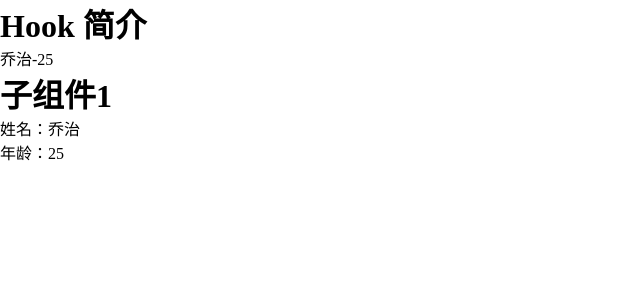
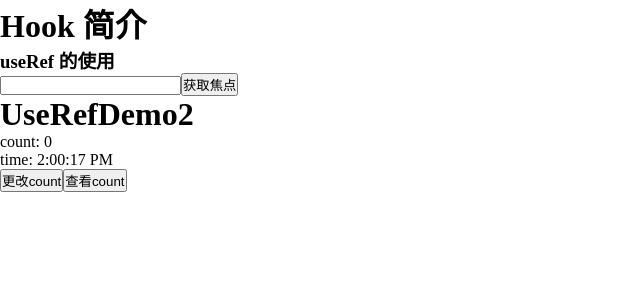
Before and after one commit to qiaozhididi/react-hook, a React (Create React App) app: page / in a window 1280 px wide. Shown: the top 300 px of the page, without its empty margins (0-640 px from the left). Built offline with nearby package versions, Linux system fonts and the light colour scheme.

Commit message:
useRef的使用

```diff
--- a/src/App.js
+++ b/src/App.js
@@ -14,6 +14,8 @@ import HookRules from "./HookRules/HookRules";
 import User1 from "./HookRules/User1";
 import User2 from "./HookRules/User2";
 import HookUseState from "./StateHook/HookUseState";
+import UseRefDemo from "./UseRef/UseRefDemo";
+import UseRefDemo2 from "./UseRef/UseRefDemo2";
 
 function App() {
   const clickStorageHandler = () => {
@@ -41,7 +43,9 @@ function App() {
       {/* <User1 /> */}
       {/* <User2 /> */}
       {/* <button onClick={clickStorageHandler}>存储信息</button> */}
-      <Parent />
+      {/* <Parent /> */}
+      <UseRefDemo />
+      <UseRefDemo2 />
     </div>
   );
 }
--- /dev/null
+++ b/src/UseRef/UseRefDemo.jsx
@@ -0,0 +1,15 @@
+import React, { useRef } from "react";
+
+export default function useRefDemo() {
+  const inputRef = useRef(null);
+  const clickHandler = () => {
+    inputRef.current.focus();
+  };
+  return (
+    <div>
+      <h3>useRef 的使用</h3>
+      <input type="text" ref={inputRef} />
+      <button onClick={clickHandler}>获取焦点</button>
+    </div>
+  );
+}
--- /dev/null
+++ b/src/UseRef/UseRefDemo2.jsx
@@ -0,0 +1,24 @@
+import React, { useState, useRef } from "react";
+
+export default function UseRefDemo2() {
+  //   let count = 0;
+  const count = useRef(0);
+  const [time, setTime] = useState(new Date().toLocaleTimeString());
+  //引用调用了changeCount，组件会重新渲染，则组件的代码会重新执行，那么count就一直被重置为0，所以永远拿不到count更改后的值
+  const changeCount = () => {
+    count.current++;
+    setTime(new Date().toLocaleTimeString());
+  };
+  const showCount = () => {
+    alert(`count: ${count.current}`);
+  };
+  return (
+    <div>
+      <h1>UseRefDemo2</h1>
+      <p>count: {count.current}</p>
+      <p>time: {time}</p>
+      <button onClick={changeCount}>更改count</button>
+      <button onClick={showCount}>查看count</button>
+    </div>
+  );
+}
```
Also changed, not shown: 1 other file (tests, documents, lock files or other folders).
